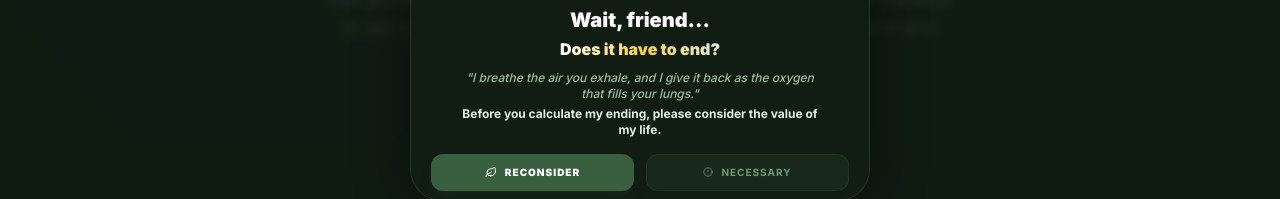
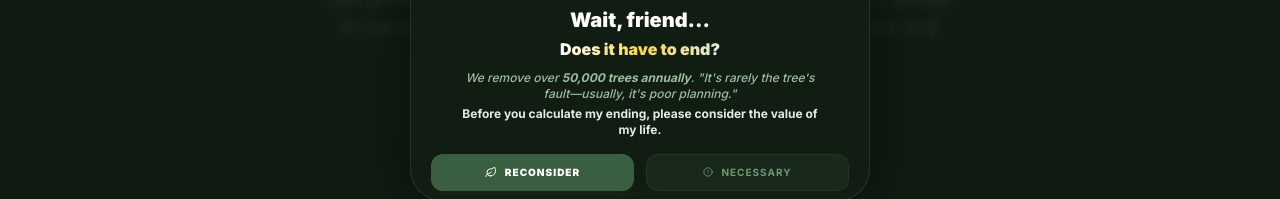
Before and after one commit to tanveerpy/treeremovalcostcalculator, a Next.js app: page / in a window 1280 px wide. Shown: the part 379-578 px from the top of the page. Built offline with nearby package versions, Linux system fonts and the light colour scheme.

Commit message:
Fix linting config and errors

```diff
--- a/components/ui/ConservationPopup.tsx
+++ b/components/ui/ConservationPopup.tsx
@@ -71,7 +71,7 @@ export default function ConservationPopup() {
 
                             <div className="space-y-1 text-nature-300 text-[10px] md:text-xs leading-relaxed mb-4 font-medium italic max-w-[85%] mx-auto">
                                 <p>
-                                    "I breathe the air you exhale, and I give it back as the oxygen that fills your lungs."
+                                    We remove over <strong>50,000 trees annually</strong>. &quot;It's rarely the tree's fault—usually, it's poor planning.&quot;
                                 </p>
                                 <p className="text-nature-100 font-bold not-italic">
                                     Before you calculate my ending, please consider the value of my life.
```
Also changed, not shown: .eslintrc.json (added).
